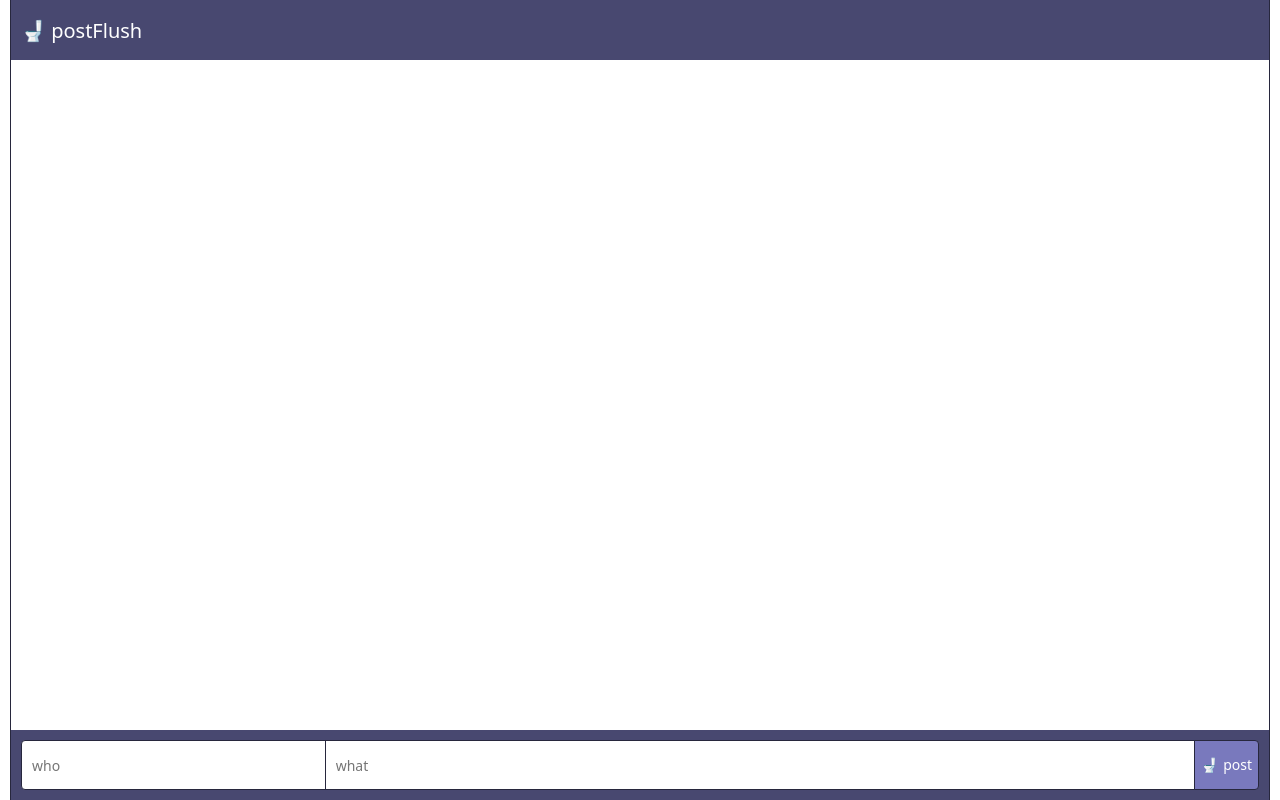
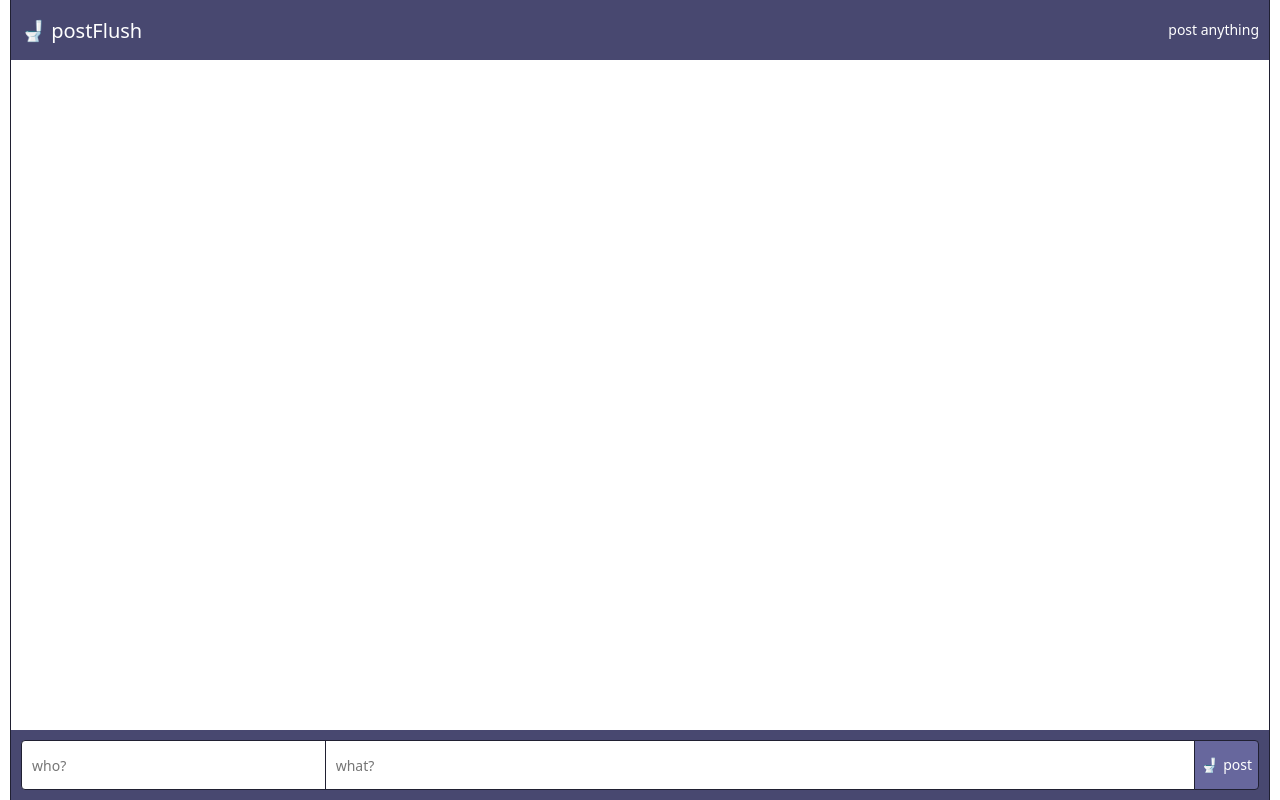
Before and after one commit to hasandogan/PostFlush, a Symfony app: template templates/index.html.twig in a window 1280 px wide. Run offline with Twig, Linux system fonts and the light colour scheme; the template is opened without the code that fills it, so the values that code supplies are empty; some libraries are stand-ins or nearby versions.

Commit message:
FE-2 various

```diff
--- a/public/css/_variables.scss
+++ b/public/css/_variables.scss
@@ -1,13 +1,15 @@
-$body-bg: #ffffff;
-$text: #000000;
+$white: #ffffff;
+$black: #000000;
+$body-bg: $white;
+$text: $black;
 $primary: #484870;
-$primary-text: #ffffff;
-$button: #7979BD;
-$button-text: #ffffff;
+$button: lighten($primary, 15%);
+$primary-text: $white;
+$button-text: $white;
 $button-hover: darken($button, 10%);
 $gutter: 1rem;
-$border: #27273D;
-$radius: 4px;
+$border: darken($primary, 20%);
+$radius: .4rem;
 $transition: .4s;
 $header-height: 6rem;
 $input-height: 5rem;
--- a/public/css/header.scss
+++ b/public/css/header.scss
@@ -28,3 +28,7 @@ header {
 	color: $primary-text;
 	cursor: pointer;
 }
+
+.quote {
+	color: $primary-text;
+}
--- a/templates/snippets/footer.twig
+++ b/templates/snippets/footer.twig
@@ -1,7 +1,7 @@
 <footer>
 	<div id="form">
-		<input type="text" id="username" placeholder="who" autocomplete="off" required>
-		<input type="text" id="message" placeholder="what" autocomplete="off" required>
+		<input type="text" id="username" placeholder="who?" autocomplete="off" required>
+		<input type="text" id="message" placeholder="what?" autocomplete="off" required>
 		<button type="submit" id="button">🚽</button>
 	</div>
 </footer>
--- a/templates/snippets/header.twig
+++ b/templates/snippets/header.twig
@@ -1,3 +1,4 @@
 <header>
 	<div id="logo">🚽 postFlush</div>
+	<div class="quote">post anything</div>
 </header>
```
Also changed, not shown: public/dist/style.css.
